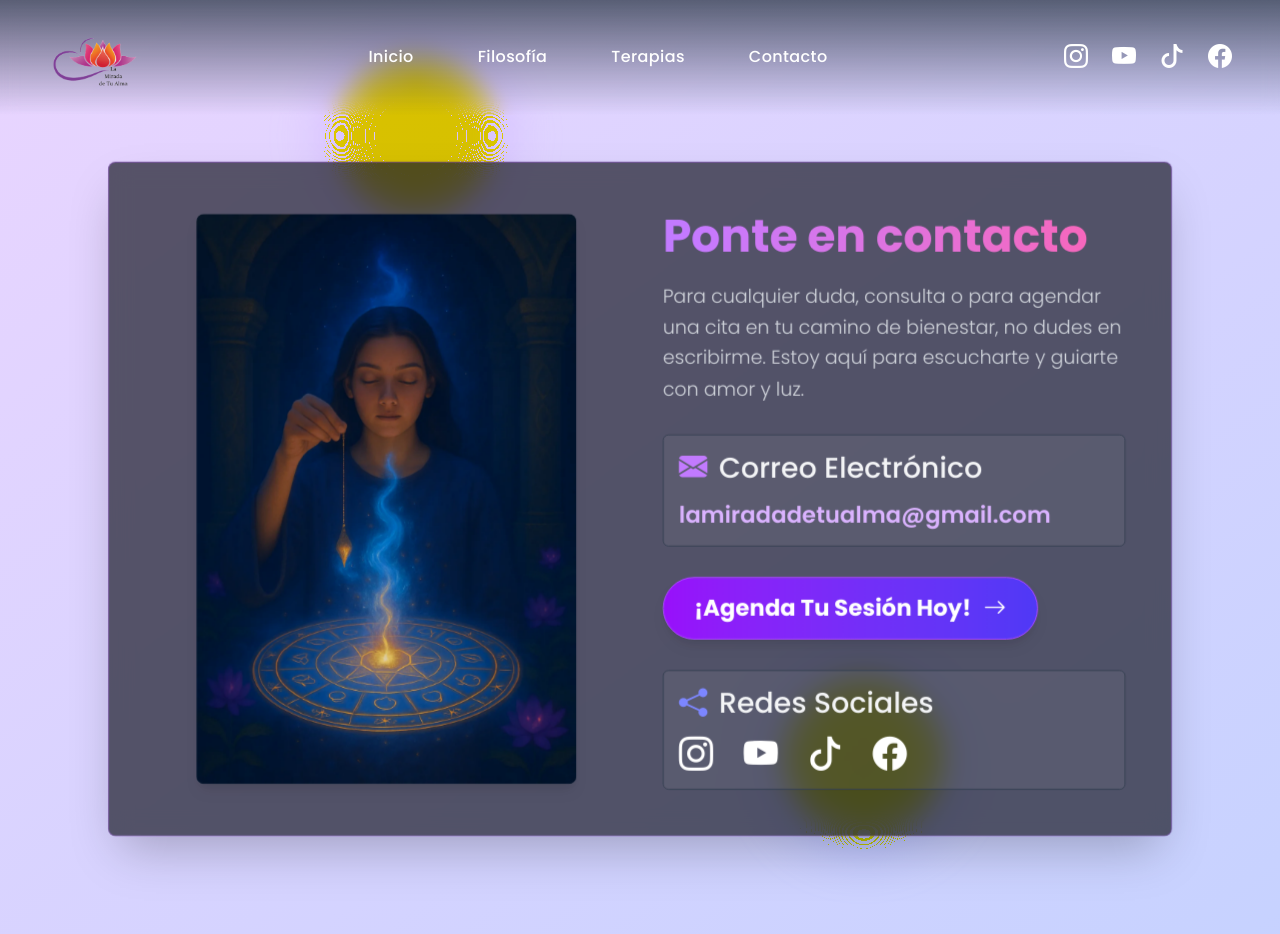
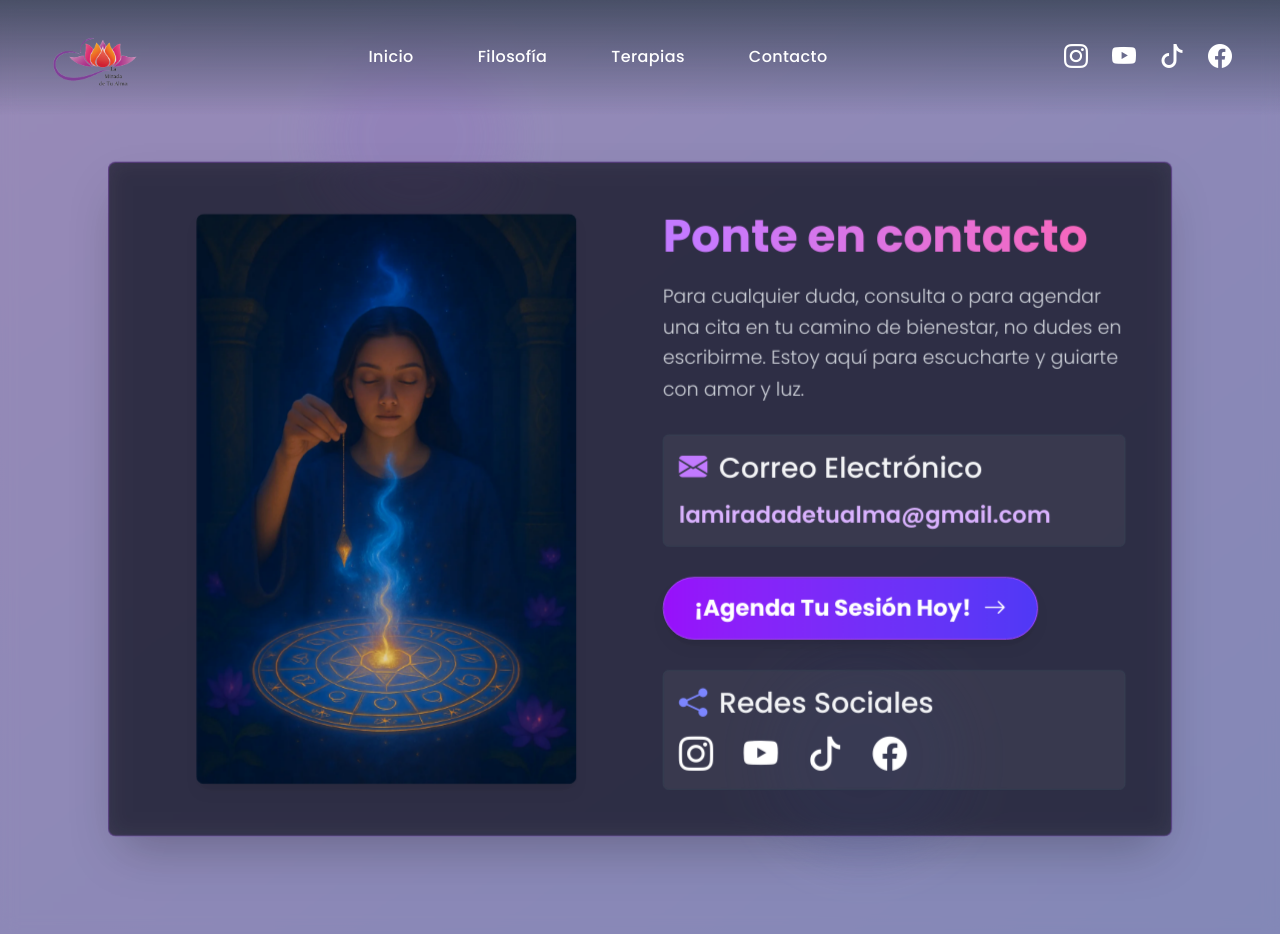
Before and after one commit to CarolinaOM/la-mirada-de-tu-alma, a React (Vite) app: page /contacto in a window 1280 px wide. Built offline with nearby package versions, Linux system fonts and the light colour scheme.

Commit message:
colocado el fondo de conctacto

```diff
--- a/src/components/Contacto/Contacto.jsx
+++ b/src/components/Contacto/Contacto.jsx
@@ -3,12 +3,11 @@ import ContactoImagen from '../../assets/contacto-mistico2.webp';
 
 const Contacto = () => {
   return (
-    <section
-      id="contacto"
-      className="pt-36 pb-20 px-4 md:px-10 lg:px-20 min-h-screen
-                 bg-gradient-to-br from-purple-200 to-indigo-200 text-gray-900
-                 flex items-center justify-center relative overflow-hidden"
-    >
+      <section
+        id="contacto"
+        className="pt-36 pb-20 px-4 md:px-10 lg:px-20 min-h-screen
+                  bg-indigo-950/40 backdrop-blur-sm relative"
+      >
       <div className="absolute top-10 left-1/4 w-48 h-48 bg-purple-300/30 rounded-full mix-blend-multiply filter blur-xl animate-blob"></div>
       <div className="absolute bottom-20 right-1/4 w-48 h-48 bg-indigo-300/30 rounded-full mix-blend-multiply filter blur-xl animation-delay-2000 animate-blob"></div>
 
```
